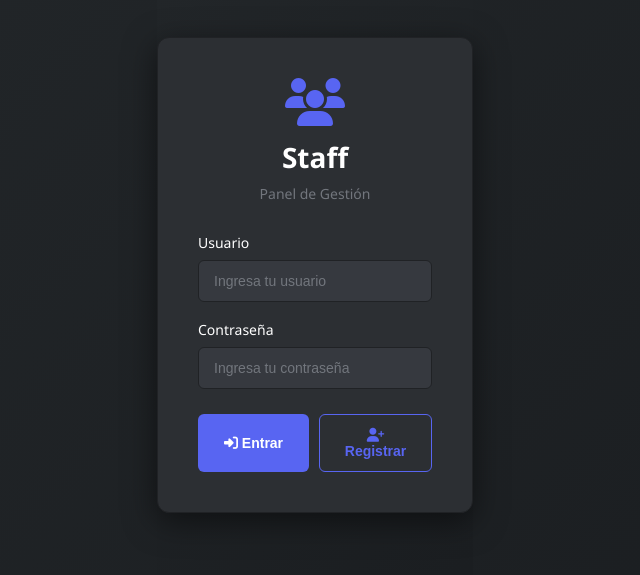
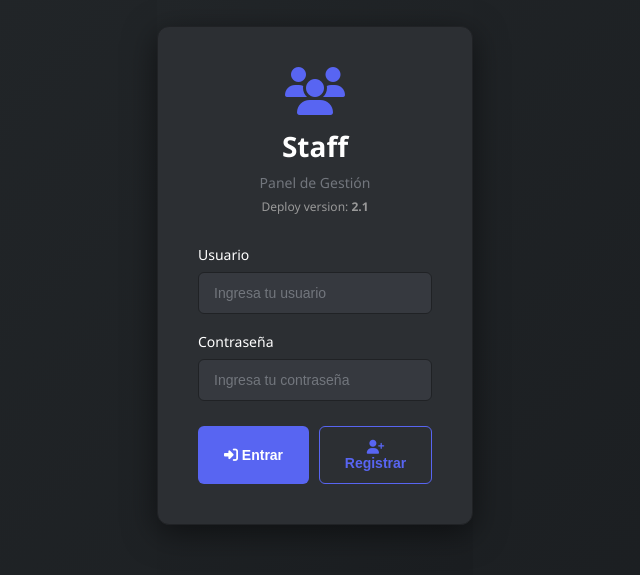
Before and after one commit to Agusrtn/staffapp, a website: page public/index.html in a window 1280 px wide. Shown: the part 125-700 px from the top of the page, without its empty margins (325-965 px from the left). Drawn offline with nearby package versions, Linux system fonts and the light colour scheme; no server answers.

Commit message:
Add deploy version label to verify Netlify build

```diff
--- a/public/index.html
+++ b/public/index.html
@@ -157,6 +157,7 @@
             <i class="fas fa-users"></i>
             <h1>Staff</h1>
             <p>Panel de Gestión</p>
+            <div style="font-size:12px;color:#999;margin-top:6px;">Deploy version: <strong>2.1</strong></div>
         </div>
 
         <div id="error" class="error"></div>
```
